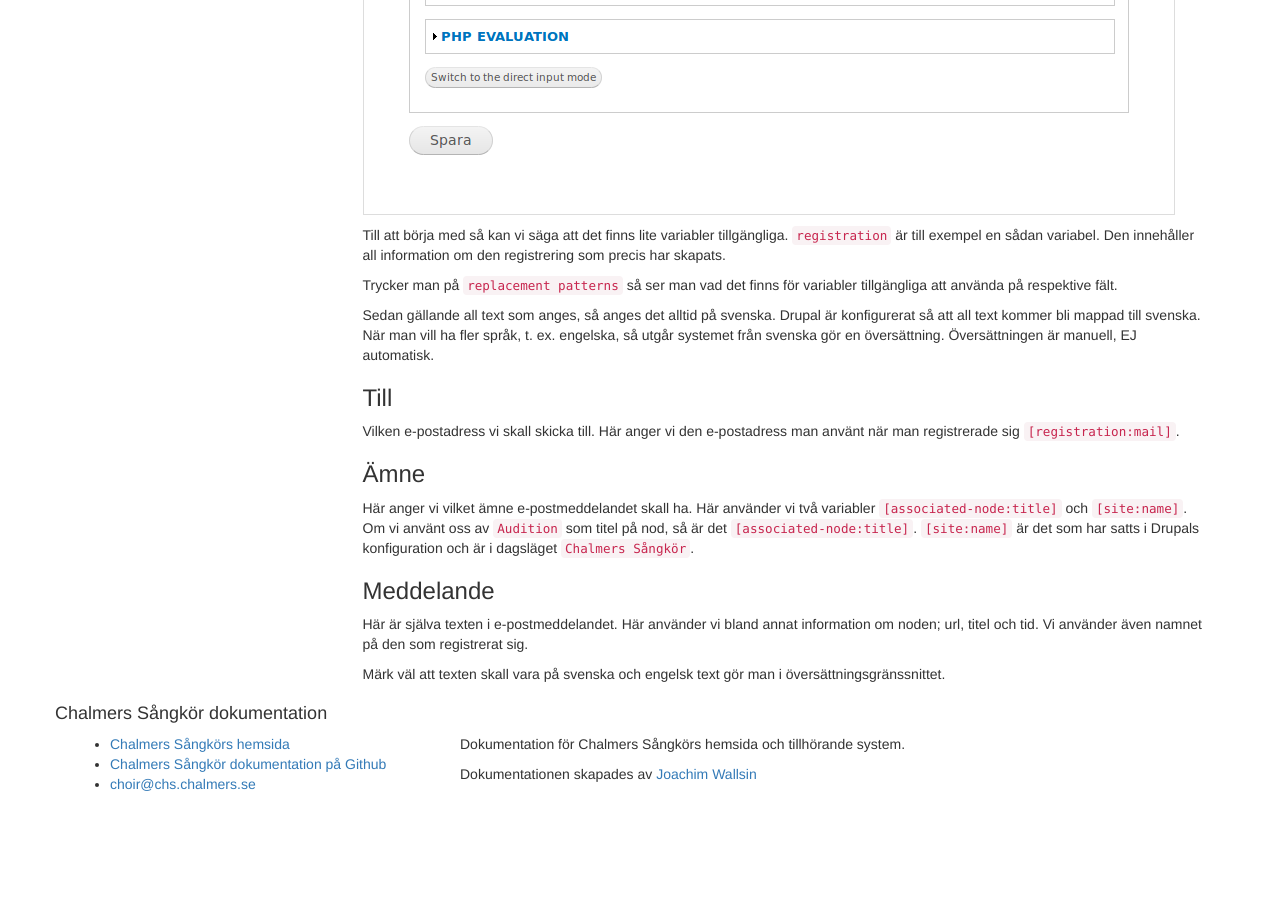
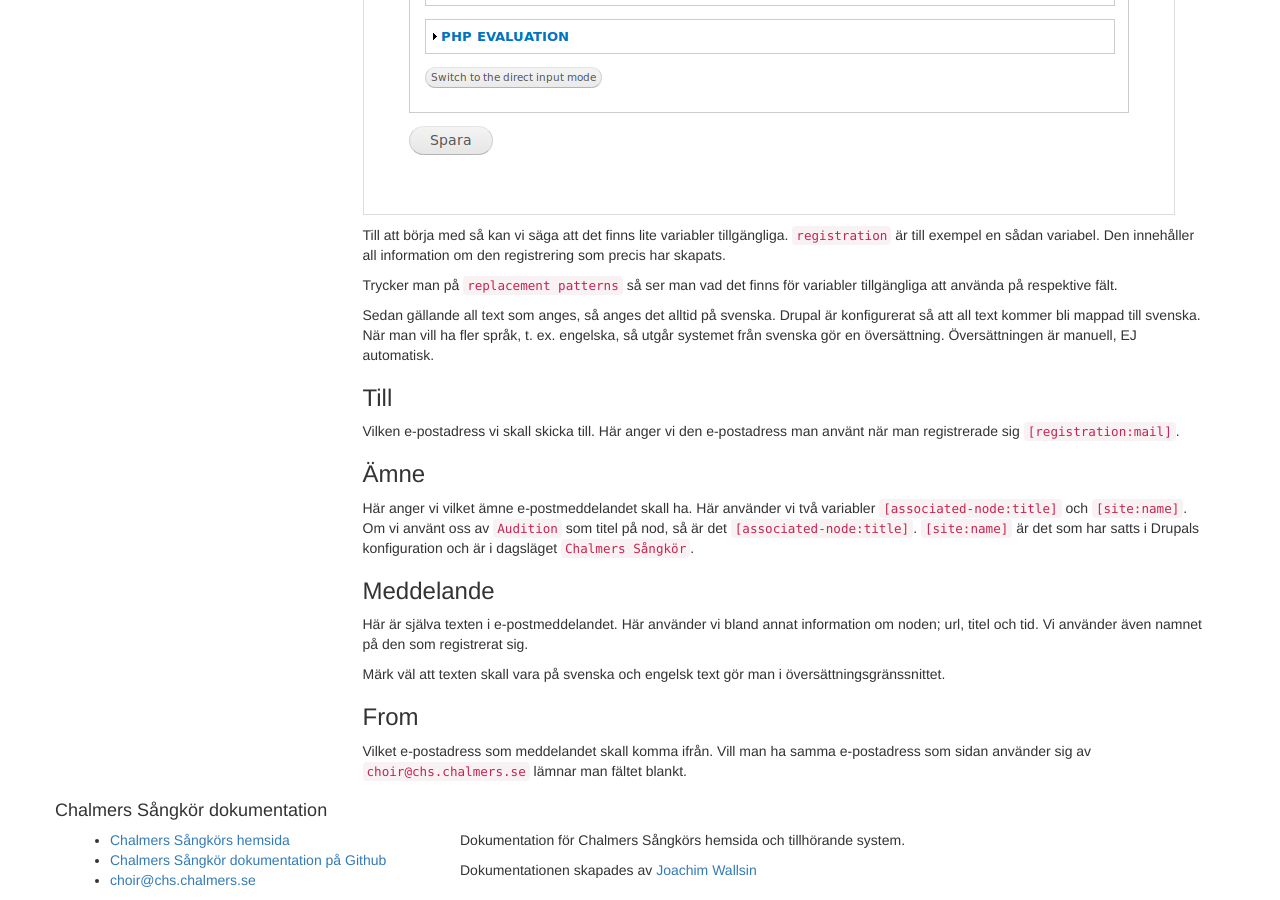
Before and after one commit to chalmers-choir/chalmers-choir.github.io, a Jekyll site: the page built from _posts/auditions/2014-01-03-e-postbekraftelse.md, in a window 1280 px wide and 900 px high, scrolled down 4282 px. Built offline with Jekyll 4.4.1, drawn with Linux system fonts in a browser that asks for light colours; nearby versions of some CDN libraries; before the commit the page ends 5086 px from its top, so only the background shows below that.

Commit message:
Ny sektion

```diff
--- a/_posts/auditions/2014-01-03-e-postbekraftelse.md
+++ b/_posts/auditions/2014-01-03-e-postbekraftelse.md
@@ -62,3 +62,7 @@ Här anger vi vilket ämne e-postmeddelandet skall ha. Här använder vi två va
 Här är själva texten i e-postmeddelandet. Här använder vi bland annat information om noden; url, titel och tid. Vi använder även namnet på den som registrerat sig.
 
 Märk väl att texten skall vara på svenska och engelsk text gör man i översättningsgränssnittet.
+
+### From
+
+Vilket e-postadress som meddelandet skall komma ifrån. Vill man ha samma e-postadress som sidan använder sig av `choir@chs.chalmers.se` lämnar man fältet blankt.
```
